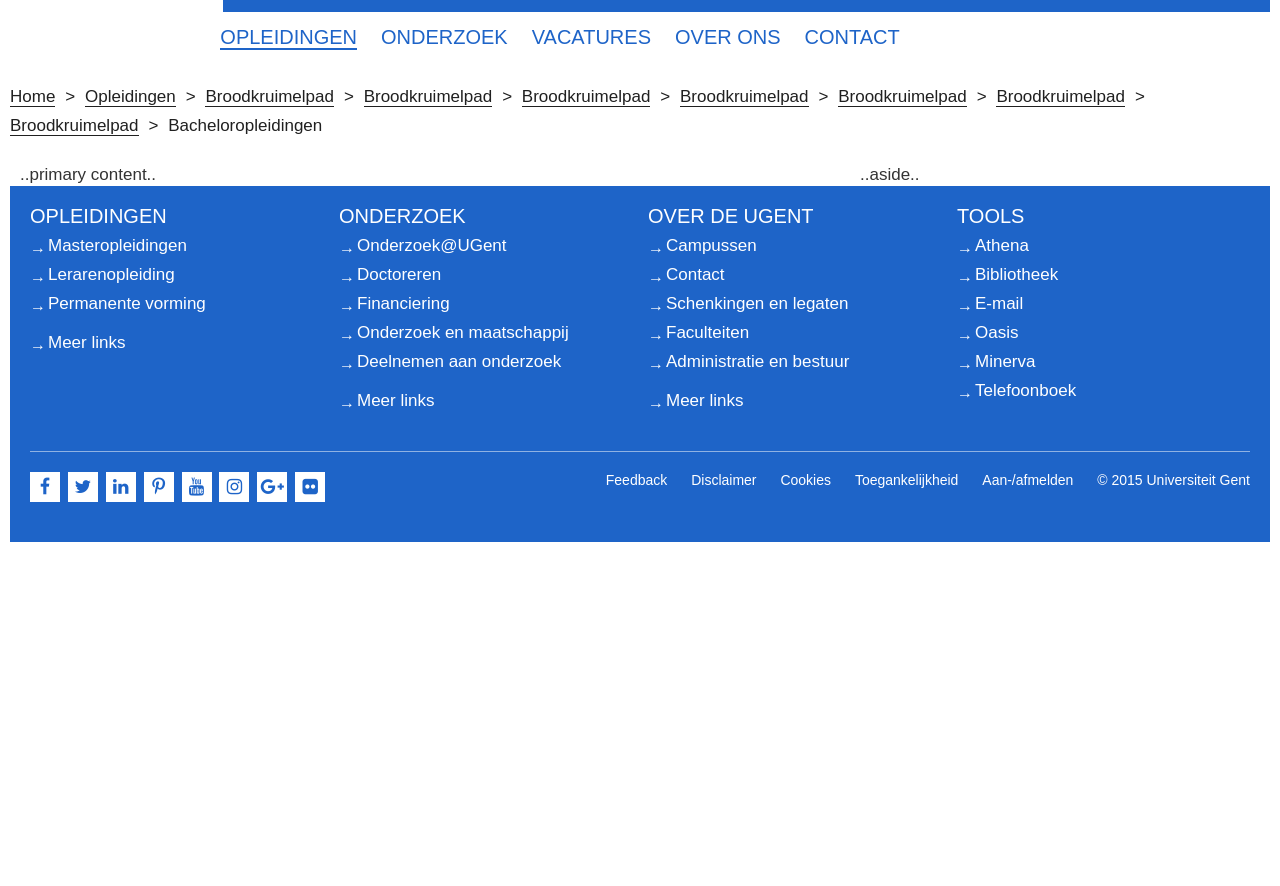
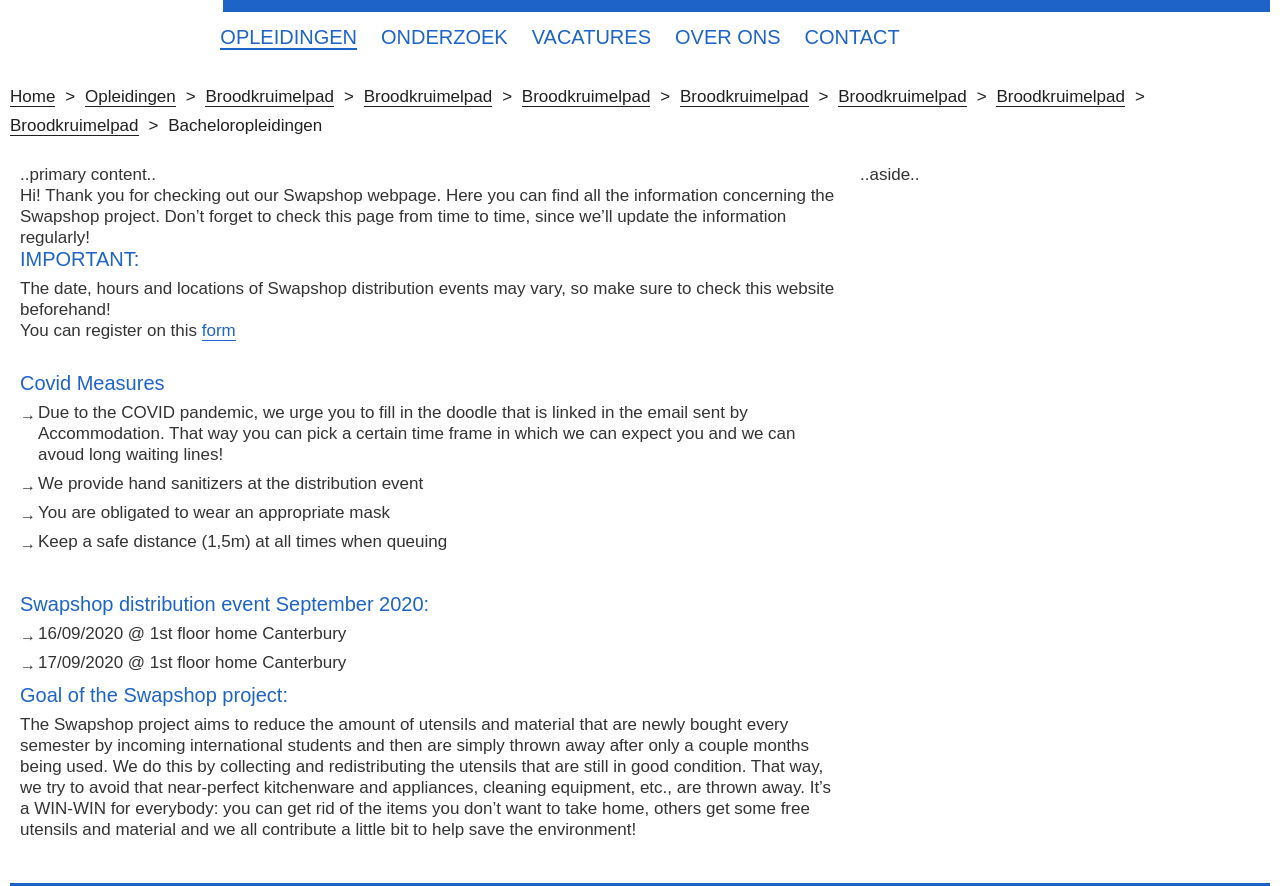
Before and after one commit to Homekonvent/swapshop, a plain HTML site: page index.html in a window 1280 px wide. Shown: the part 98-984 px from the top of the page. Before the commit the page ends 800 px from the top, so only its background shows below. Drawn offline with nearby package versions, Linux system fonts and the light colour scheme; some packages are replaced by stand-ins of ours; a script that the page names is missing; a web font is replaced by a local one.

Commit message:
Update index.html

```diff
--- a/index.html
+++ b/index.html
@@ -131,7 +131,61 @@
   </aside>
 
 </div>
+<div class="fluid-container">
 
+
+    <section class="col-sm-8">
+
+
+        Hi! Thank you for checking out our Swapshop webpage.
+        Here you can find all the information concerning the Swapshop project. Don’t forget to check this page from time to time, since we’ll update the information regularly!
+
+    </section>
+
+<section class="col-sm-8">
+    <h2>IMPORTANT:</h2>
+
+    The date, hours and locations of Swapshop
+    distribution events may vary, so make sure to check this website beforehand!
+    <br>
+    You can register on this <a href="https://web.archive.org/web/20201124001516/https://forms.gle/JTzGN6kBDPBN9secA" target="_blank">form</a>
+
+    <br>
+    <br>
+    <h2>Covid Measures</h2>
+
+    <ul>
+        <li>Due to the COVID pandemic, we urge you to fill in the doodle that is linked in the email
+        sent by Accommodation. That way you can pick a certain time frame in which we can expect you and we can
+        avoud long waiting lines!</li>
+        <li>We provide hand sanitizers at the distribution event</li>
+        <li>You are obligated to wear an appropriate mask</li>
+        <li>Keep a safe distance (1,5m) at all times when queuing</li>
+    </ul>
+    <br>
+    <h2> Swapshop distribution event September 2020:</h2>
+
+    <ul>
+        <li>16/09/2020 @ 1st floor home Canterbury</li>
+        <li>17/09/2020 @ 1st floor home Canterbury</li>
+    </ul>
+</section>
+
+
+
+
+<section class="col-sm-8">
+    <h2>
+        Goal of the Swapshop project:
+    </h2>
+    The Swapshop project aims to reduce the amount of utensils and material that are newly bought every semester by incoming international students and then are simply thrown away after only a couple months being used. We do this by collecting and redistributing the utensils that are still in good condition. That way, we try to avoid that near-perfect kitchenware and appliances, cleaning equipment, etc., are thrown away.
+    It’s a WIN-WIN for everybody: you can get rid of the items you don’t want to take home, others get some free utensils and material and we all contribute a little bit to help save the environment!
+
+    <br>
+    <br>
+    <br>
+</section>
+</div>
 <footer class="page-footer fluid-container">
   <div class="row">
     <div class="col-xs-12">
```
